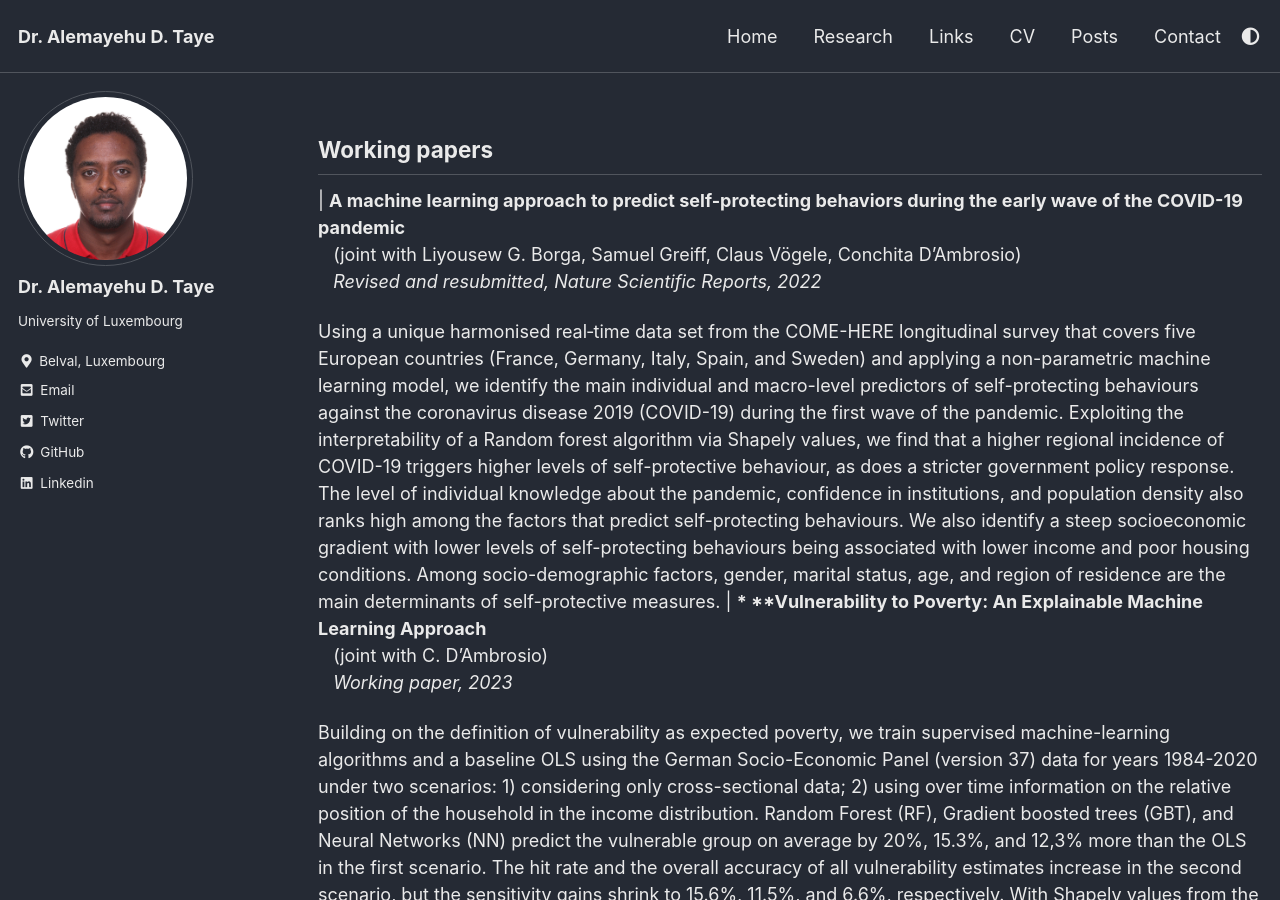
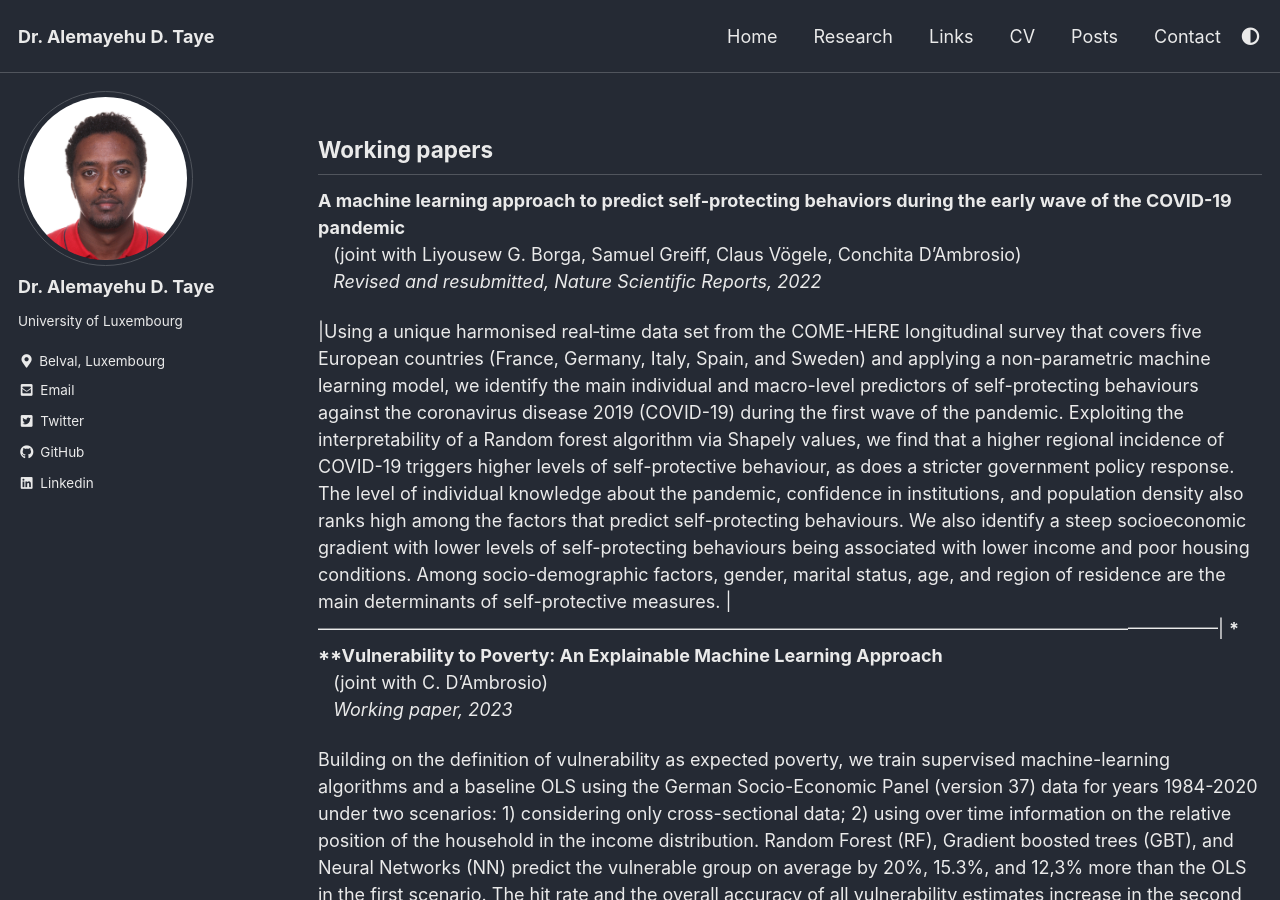
Before and after one commit to AlexTaye/AlexTAYE, a Jekyll site: the page built from _pages/research.md, in a window 1280 px wide and 900 px high. Built offline with Jekyll 4.4.1, drawn with Linux system fonts in a browser that asks for light colours; cached includes are drawn as plain includes.

```diff
--- a/_pages/research.md
+++ b/_pages/research.md
@@ -18,16 +18,16 @@ My published work can also be tracked on [Google Scholar](https://scholar.google
 ## Preprints
 ## Peer-Reviewed Scientific Articles
 -->
-|
+
 **A machine learning approach to predict self-protecting behaviors during the early wave of the COVID-19 pandemic**
 &nbsp; &nbsp;(joint with Liyousew G. Borga, Samuel Greiff, Claus Vögele, Conchita D’Ambrosio)<br>
 &nbsp; &nbsp;*Revised and resubmitted, Nature Scientific Reports, 2022*
 
-Using a unique harmonised real‐time data set from the COME-HERE longitudinal survey that covers five European countries (France, Germany, Italy, Spain, and Sweden) and applying a non-parametric machine learning model, we identify the main individual and macro-level predictors of self-protecting behaviours against the coronavirus disease 2019 (COVID-19) during the first wave of the pandemic. Exploiting the interpretability of a Random forest algorithm via Shapely values, we find that a higher regional incidence of COVID-19 triggers higher levels of self-protective behaviour, as does a stricter government policy response. The level of individual knowledge about the pandemic, confidence in institutions, and population density also ranks high among the factors that predict self-protecting behaviours. We also identify a steep socioeconomic gradient with lower levels of self-protecting behaviours being associated with lower income and poor housing conditions. Among socio-demographic factors, gender, marital status, age, and region of residence are the main determinants of self-protective measures.
+|Using a unique harmonised real‐time data set from the COME-HERE longitudinal survey that covers five European countries (France, Germany, Italy, Spain, and Sweden) and applying a non-parametric machine learning model, we identify the main individual and macro-level predictors of self-protecting behaviours against the coronavirus disease 2019 (COVID-19) during the first wave of the pandemic. Exploiting the interpretability of a Random forest algorithm via Shapely values, we find that a higher regional incidence of COVID-19 triggers higher levels of self-protective behaviour, as does a stricter government policy response. The level of individual knowledge about the pandemic, confidence in institutions, and population density also ranks high among the factors that predict self-protecting behaviours. We also identify a steep socioeconomic gradient with lower levels of self-protecting behaviours being associated with lower income and poor housing conditions. Among socio-demographic factors, gender, marital status, age, and region of residence are the main determinants of self-protective measures.
   <!--Manuscript: [RefugeesWork.pdf](/home/files/papers/RefugeesWork.pdf)
   Supplementary appendix: [RefugeesWork_OnlineAppendix.pdf](/home/files/papers/RefugeesWork_onlineAppendix.pdf)
   Registered pre-analysis plan: [AEA RCT Registry](https://www.socialscienceregistry.org/trials/3870) -->
-|
+|------------------------------------------------------------------------------------------------------------------------------------------------------|
 ***
 **Vulnerability to Poverty: An Explainable Machine Learning Approach**
 &nbsp; &nbsp;(joint with C. D'Ambrosio)
```
